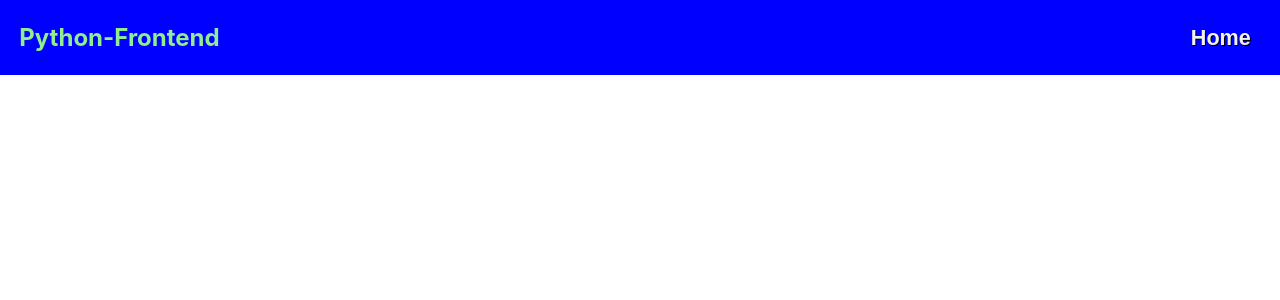
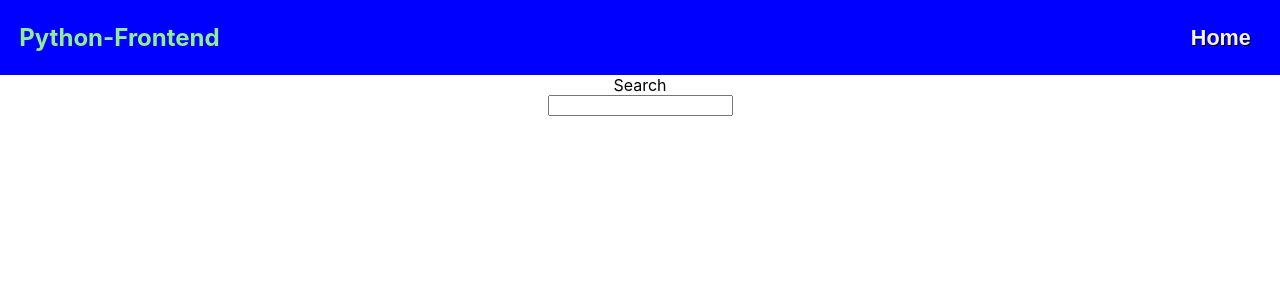
Before and after one commit to jfdoyle3/python-frontend, a React (Create React App) app: page / in a window 1280 px wide. Shown: the top 300 px of the page. Built offline with nearby package versions, Linux system fonts and the light colour scheme; no server answers.

Commit message:
working on search bar to search crypto

```diff
--- a/src/components/Home/Home.js
+++ b/src/components/Home/Home.js
@@ -27,8 +27,9 @@
       alignItems: 'center',
       minHeight: '100vh',
     }}>
-      <h1>{crypto.currency}</h1>
-      <p>{crypto.high}</p>
+
+      <label>Search</label>
+      <input type="text" onChange={e => setCrypto(e.target.value)} />
     </div>
   )
 }
```
